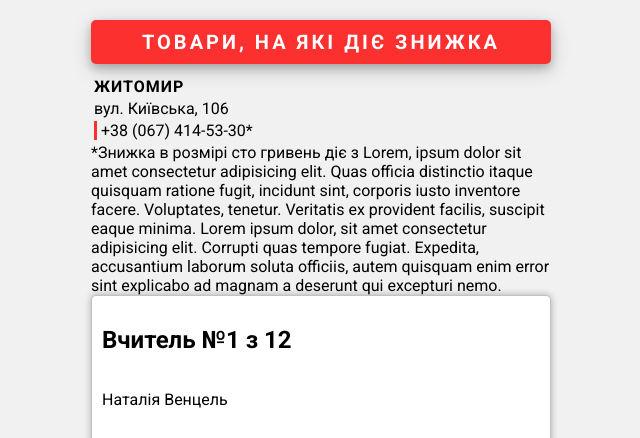
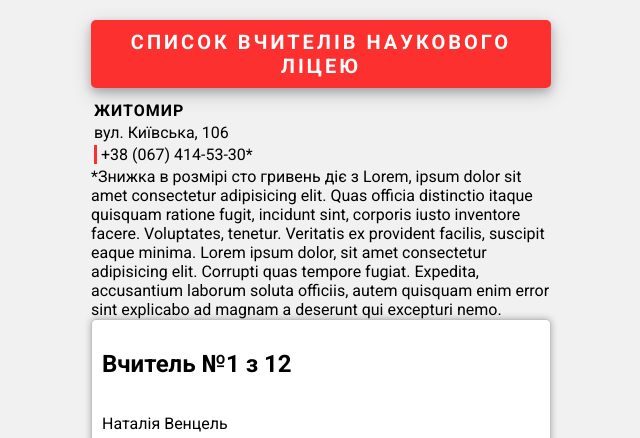
Before and after one commit to Leschenko1001/GameMarket_Leschenko, a plain HTML site: page market.html in a window 1280 px wide. Shown: the top 438 px of the page, without its empty margins (319-959 px from the left). Drawn offline with Linux system fonts and the light colour scheme.

Commit message:
змінила заголовок

```diff
--- a/market.html
+++ b/market.html
@@ -12,7 +12,7 @@
 <body>
     <content>
         <!-- Блок заголовку -->
-        <div class="title">Товари, на які діє знижка</div>
+        <div class="title">Список вчителів наукового ліцею</div>
         <!-- Блок товарів -->
         <div id="items">
         <div class="items">
```
